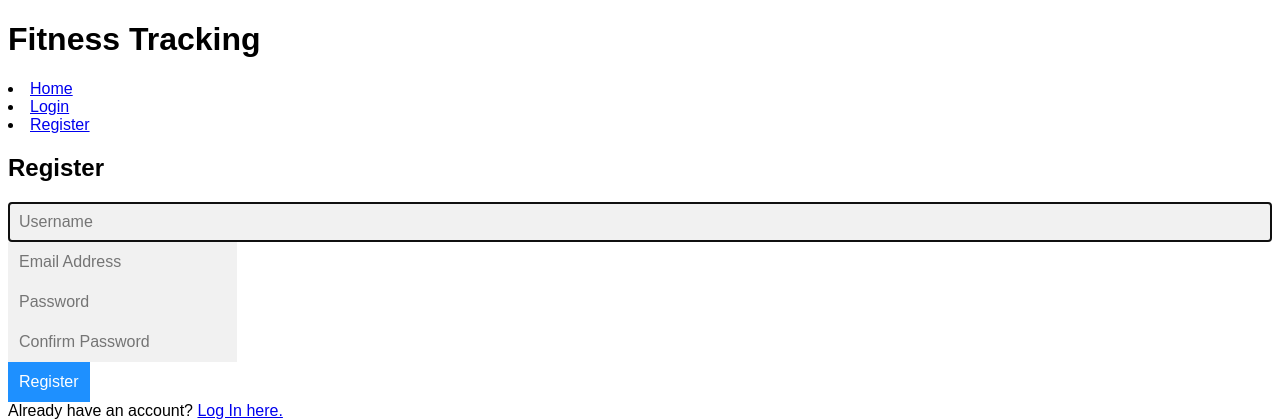
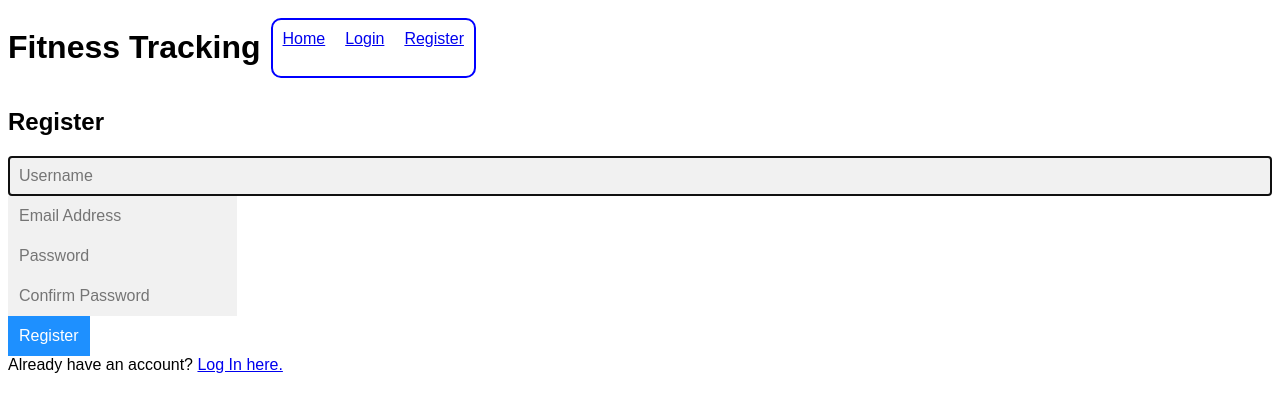
Before and after one commit to JohnZolton/fitness, a Django app: page /tracking/register in a window 1280 px wide. Shown: the top 420 px of the page. Run offline with Django 4.2, Linux system fonts and the light colour scheme.

Commit message:
formatting display

```diff
--- a/tracking/static/styles.css
+++ b/tracking/static/styles.css
@@ -56,7 +56,40 @@ input[type=submit] {
 }
 
 .flex-child {
-    min-width: min-content;
-    max-width: 50%;
 
+    width: 40%;
+    min-width: 300px;
 }
+
+table {
+  border: 1px solid black;
+
+  border-radius: 10px;
+  padding: 10px;
+  margin: 10px;
+}
+
+tr{
+  margin: 10px;
+  padding: 10px;
+}
+tr:hover {
+  background-color: burlywood;
+}
+
+.toolbar {
+  display: flex;
+  width: fit-content;
+  border: 2px solid blue;
+  border-radius: 10px;
+  margin: 10px;
+}
+.toolbar-item {
+  padding: 10px;
+}
+
+.table-bar {
+  display: grid;
+  grid-template-columns: 100px auto auto auto auto;
+  width: auto;
+}
--- a/tracking/templates/tracking/layout.html
+++ b/tracking/templates/tracking/layout.html
@@ -10,31 +10,33 @@
         {% endblock %}
     </head>
     <body>
+        <div class="flex-container">
         <h1>Fitness Tracking</h1>
-        <div>
-            <li>
+        <div class="toolbar">
+            <div class="toolbar-item">
+
                 <a href="{% url 'index' %}">Home</a>
-            </li>
+            </div>
             {% if user.is_authenticated %}
-            <li>
+            <div class="toolbar-item">
                 <a href="{% url 'viewdata' %}">View Data</a>
-            </li>
-            <li>
+            </div>
+            <div class="toolbar-item">
                 <a href="{% url 'settings' %}">Settings</a>
-            </li>
-            <li>
+            </div>
+            <div class="toolbar-item">
                 <a href="{% url 'logout' %}">Logout</a>
-            </li>
+            </div>
             {% else %}
-            <li>
+            <div class="toolbar-item">
                 <a href="{% url 'login' %}">Login</a>
-            </li>
+            </div>
 
-            <li>
+            <div class="toolbar-item">
                 <a href="{% url 'register' %}">Register</a>
-            </li>
+            </div>
             {% endif %}
-        </div>
+        </div></div>
             {% block body %}
             {% endblock %}
     </body>
```
Also changed, not shown: tracking/templates/tracking/index.html (+23 -14 lines), db.sqlite3.
